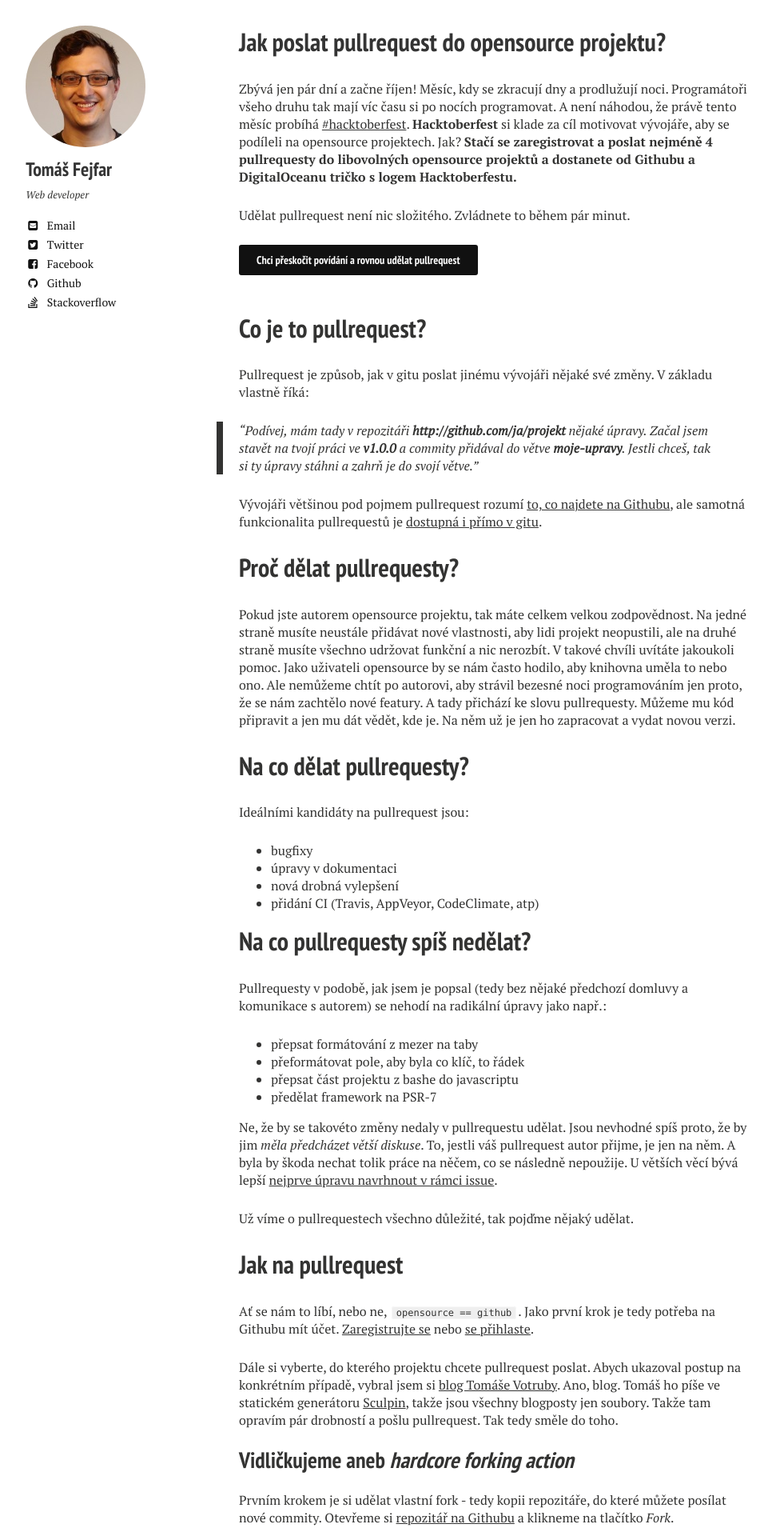
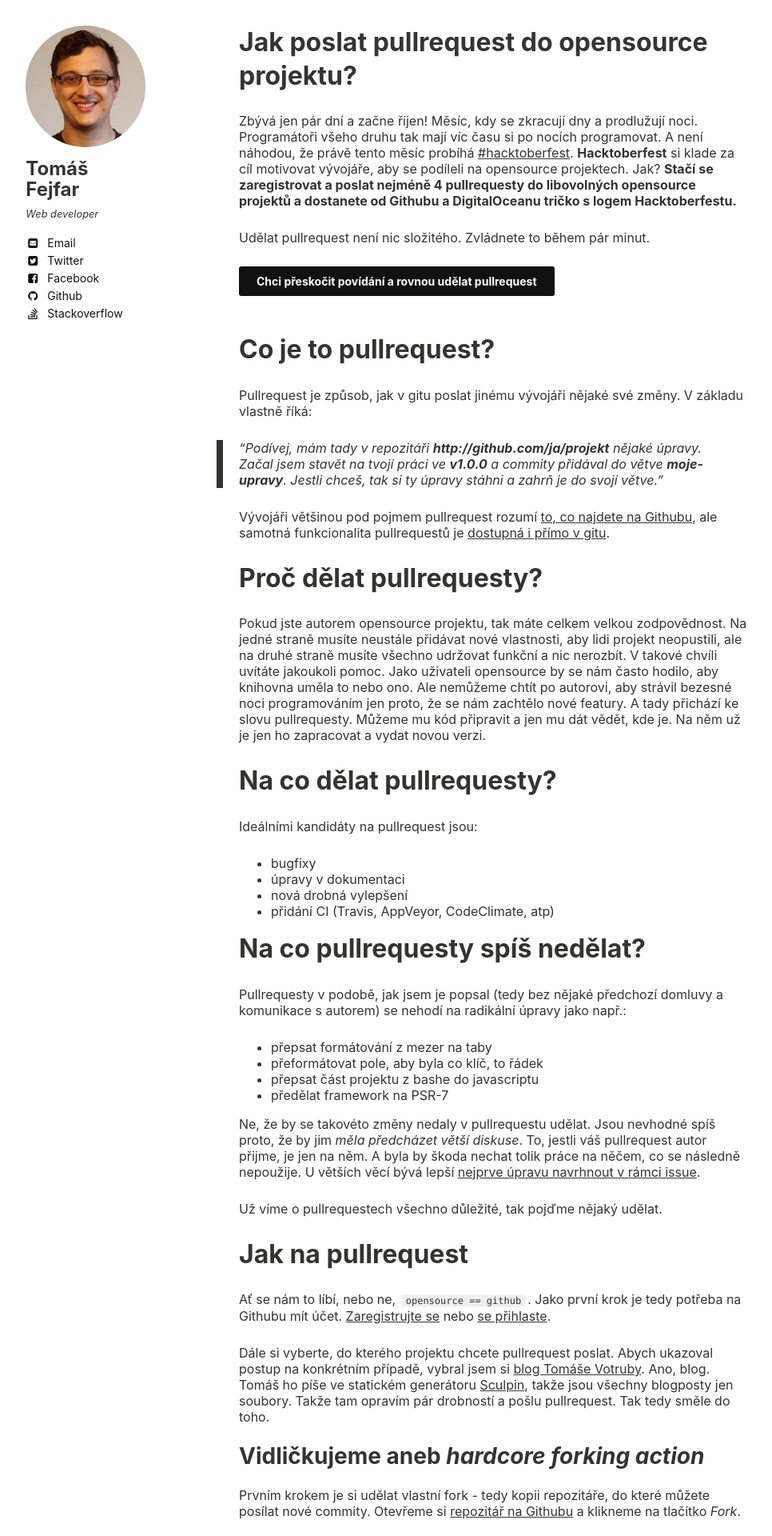
Before and after one commit to tomasfejfar/blog, a Jekyll site: the page built from _posts/2016-09-28-jak-udelat-pullrequest.md, in a window 1280 px wide. Shown: the top 1920 px of the page at 80% size, without its empty margins (21-987 px from the left). Built offline with Jekyll 4.4.1, drawn with Linux system fonts in a browser that asks for light colours; nearby versions of some CDN libraries; comment, search, counter and statistics services are not loaded.

Commit message:
Replace stupid font

```diff
--- a/_includes/_head.html
+++ b/_includes/_head.html
@@ -22,20 +22,18 @@
 <meta name="viewport" content="width=device-width, initial-scale=1.0">
 
 <!-- For all browsers -->
-<link rel="stylesheet" href="{{ site.public_url }}/assets/css/main.css">
+<link rel="stylesheet" href="/assets/css/main.css">
 
 <meta http-equiv="cleartype" content="on">
 
 <!-- HTML5 Shiv and Media Query Support -->
 <!--[if lt IE 9]>
-	<script src="{{ site.public_url }}/assets/js/vendor/html5shiv.min.js"></script>
-	<script src="{{ site.public_url }}/assets/js/vendor/respond.min.js"></script>
+	<script src="/assets/js/vendor/html5shiv.min.js"></script>
+	<script src="/assets/js/vendor/respond.min.js"></script>
 <![endif]-->
 
 <!-- Modernizr -->
-<script src="{{ site.public_url }}/assets/js/vendor/modernizr-2.7.1.custom.min.js"></script>
-
-<link href='//fonts.googleapis.com/css?family=PT+Sans+Narrow:400,700%7CPT+Serif:400,700,400italic' rel='stylesheet' type='text/css'>
+<script src="/assets/js/vendor/modernizr-2.7.1.custom.min.js"></script>
 
 <!-- Icons -->
 <!-- 16x16 -->
--- a/_includes/_scripts.html
+++ b/_includes/_scripts.html
@@ -1,6 +1,6 @@
 <script src="//ajax.googleapis.com/ajax/libs/jquery/1.9.1/jquery.min.js"></script>
 <script>window.jQuery || document.write('<script src="{{ site.url }}/assets/js/vendor/jquery-1.9.1.min.js"><\/script>')</script>
-<script src="{{ site.url }}/assets/js/scripts.min.js"></script>
+<script src="/assets/js/scripts.min.js"></script>
 {% if site.owner.google.analytics %}
 <!-- Asynchronous Google Analytics snippet -->
 <script>
--- a/_sass/variables.scss
+++ b/_sass/variables.scss
@@ -9,8 +9,8 @@
 $doc-font-size: 16;
 $doc-line-height: 26;
 $paragraph-indent: false;
-$base-font: 'PT Serif', serif;
-$heading-font: 'PT Sans Narrow', sans-serif;
+$base-font: -apple-system,BlinkMacSystemFont,"Segoe UI",Roboto,Oxygen-Sans,Ubuntu,Cantarell,"Helvetica Neue",sans-serif;
+$heading-font: -apple-system,BlinkMacSystemFont,"Segoe UI",Roboto,Oxygen-Sans,Ubuntu,Cantarell,"Helvetica Neue",sans-serif;
 $code-font: "Consolas", Monaco, "Courier New", "DejaVu Sans Mono", "Bitstream Vera Sans Mono", monospace;
 $alt-font: $base-font;
 
--- a/_sass/vendor/google/_fonts.scss
+++ /dev/null
@@ -1,33 +0,0 @@
-// GOOGLE FONTS
-// --------------------------------------------------
-
-@font-face {
-  font-family: 'PT Sans Narrow';
-  font-style: normal;
-  font-weight: 400;
-  src: local('PT Sans Narrow'), local('PTSans-Narrow'), url(http://themes.googleusercontent.com/static/fonts/ptsansnarrow/v5/UyYrYy3ltEffJV9QueSi4RdbPw3QSf9R-kE0EsQUn2A.woff) format('woff');
-}
-@font-face {
-  font-family: 'PT Sans Narrow';
-  font-style: normal;
-  font-weight: 700;
-  src: local('PT Sans Narrow Bold'), local('PTSans-NarrowBold'), url(http://themes.googleusercontent.com/static/fonts/ptsansnarrow/v5/Q_pTky3Sc3ubRibGToTAYiylde52zikAzebNtJS89aM.woff) format('woff');
-}
-@font-face {
-  font-family: 'PT Serif';
-  font-style: normal;
-  font-weight: 400;
-  src: local('PT Serif'), local('PTSerif-Regular'), url(http://fonts.gstatic.com/s/ptserif/v7/I-OtoJZa3TeyH6D9oli3ifesZW2xOQ-xsNqO47m55DA.woff2) format('woff2'), url(http://fonts.gstatic.com/s/ptserif/v7/sDRi4fY9bOiJUbgq53yZCfesZW2xOQ-xsNqO47m55DA.woff) format('woff');
-}
-@font-face {
-  font-family: 'PT Serif';
-  font-style: normal;
-  font-weight: 700;
-  src: local('PT Serif Bold'), local('PTSerif-Bold'), url(http://fonts.gstatic.com/s/ptserif/v7/QABk9IxT-LFTJ_dQzv7xpI4P5ICox8Kq3LLUNMylGO4.woff2) format('woff2'), url(http://fonts.gstatic.com/s/ptserif/v7/QABk9IxT-LFTJ_dQzv7xpIbN6UDyHWBl620a-IRfuBk.woff) format('woff');
-}
-@font-face {
-  font-family: 'PT Serif';
-  font-style: italic;
-  font-weight: 400;
-  src: local('PT Serif Italic'), local('PTSerif-Italic'), url(http://fonts.gstatic.com/s/ptserif/v7/03aPdn7fFF3H6ngCgAlQzPk_vArhqVIZ0nv9q090hN8.woff2) format('woff2'), url(http://fonts.gstatic.com/s/ptserif/v7/03aPdn7fFF3H6ngCgAlQzBsxEYwM7FgeyaSgU71cLG0.woff) format('woff');
-}
--- a/assets/css/main.scss
+++ b/assets/css/main.scss
@@ -25,6 +25,5 @@ sitemap: false
 @import "page";
 @import "vendor/font-awesome/font-awesome";
 @import "vendor/magnific-popup/magnific-popup";
-//@import "vendor/google/fonts";
 @import "print";
 @import "custom";
```
Also changed, not shown: _sass/custom.scss (line endings or trailing spaces).
